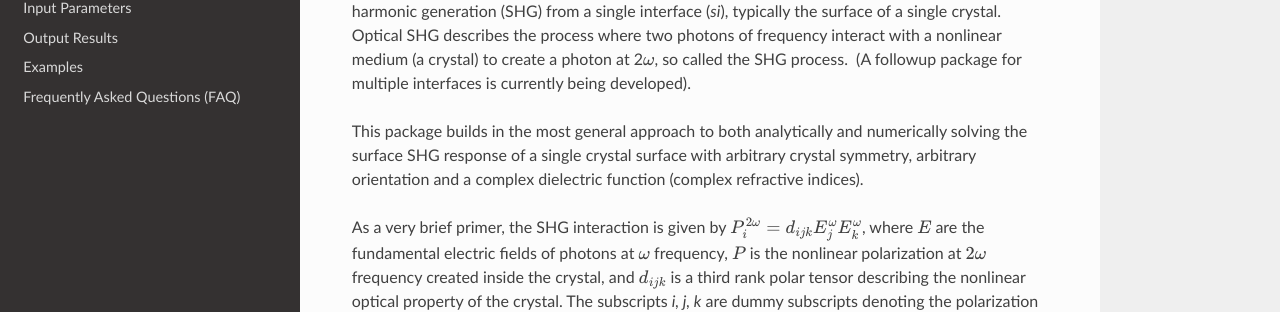
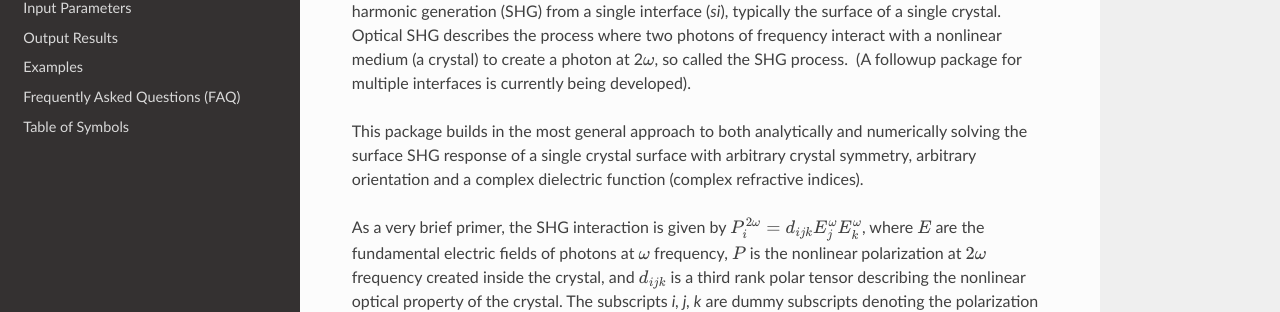
Before and after one commit to Rui-Zu/SHAARP, an MkDocs documentation site: the page built from docs/index.md, in a window 1280 px wide. Shown: the part 232-544 px from the top of the page. Built offline with MkDocs 1.6.1, drawn with Linux system fonts in a browser that asks for light colours; nearby versions of some CDN libraries; formulas are drawn with MathJax 3.

Commit message:
Add files via upload

```diff
--- a/mkdocs.yml
+++ b/mkdocs.yml
@@ -26,5 +26,6 @@ nav:
     - Output Results: output.md
     - Examples: examples.md
     - Frequently Asked Questions (FAQ): FAQ.md
+    - Table of Symbols: table.md
 
 theme: readthedocs
```
